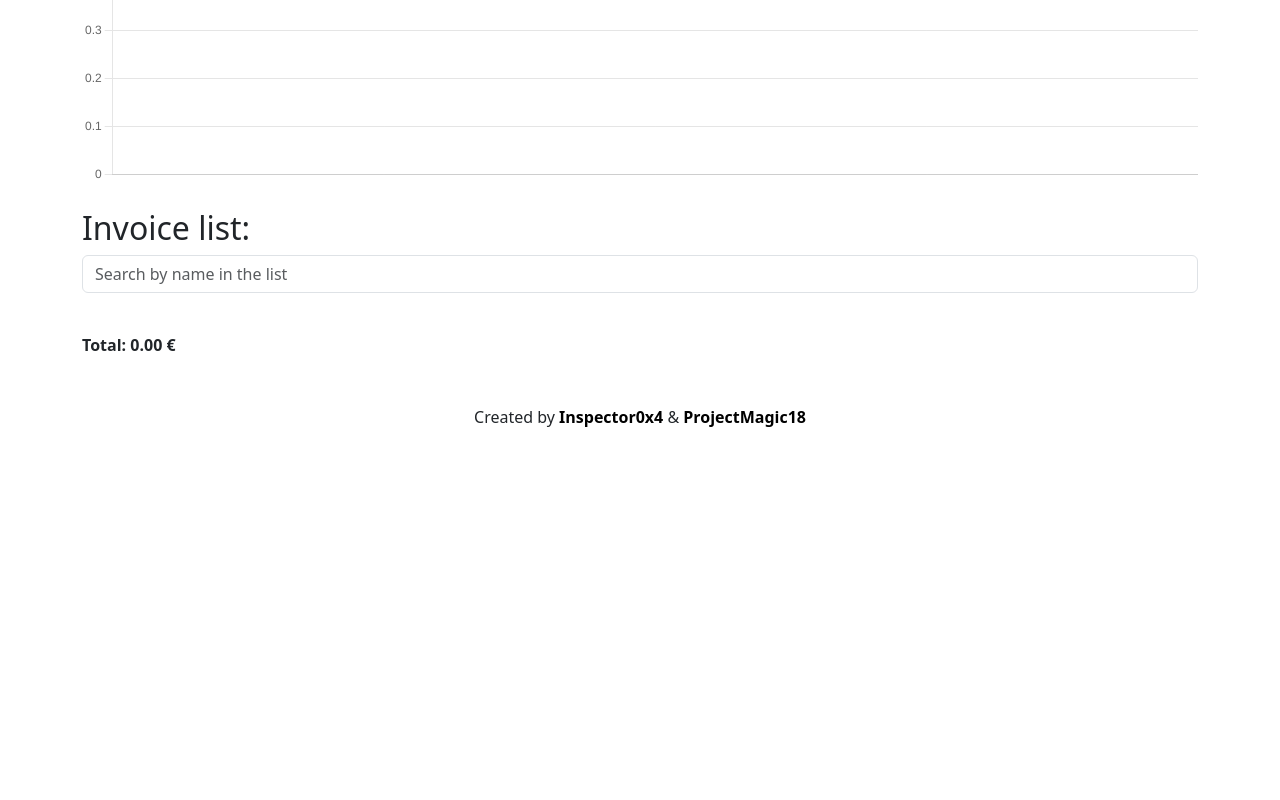
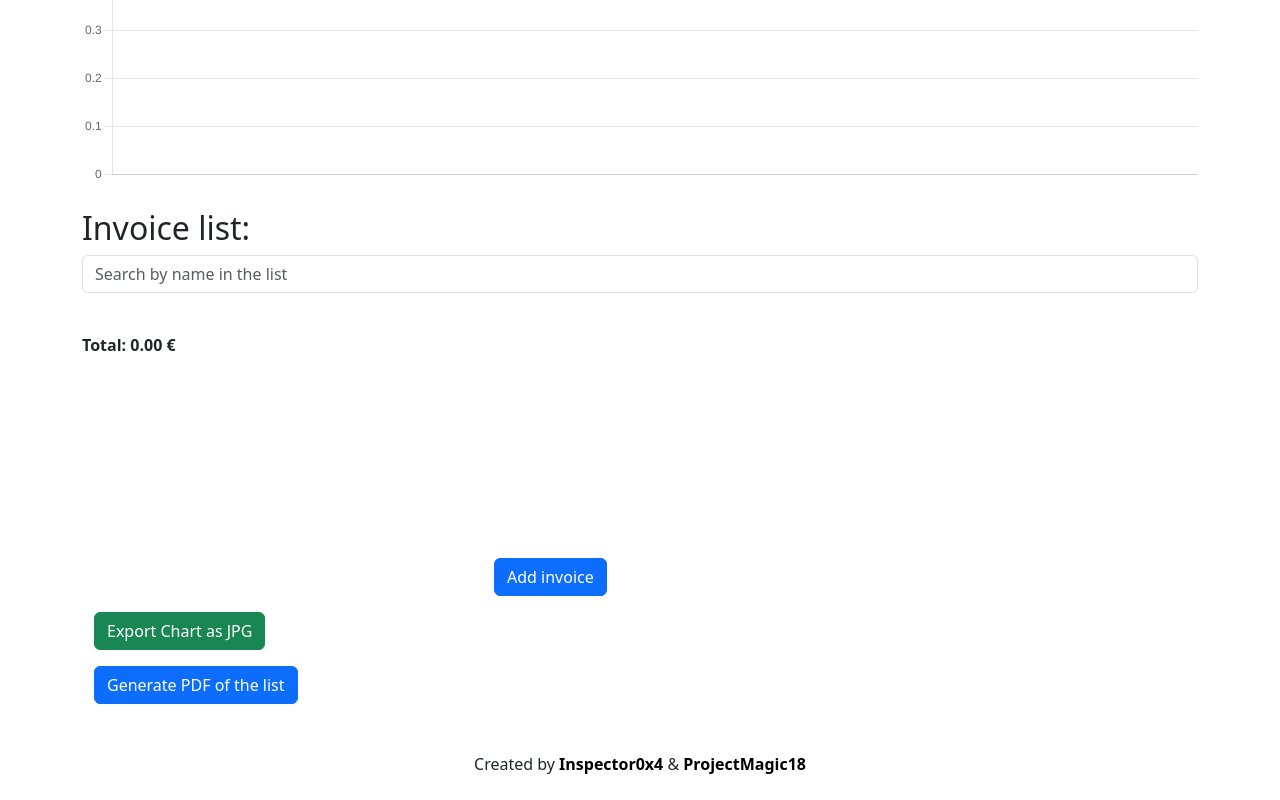
Before and after one commit to Inspector0x4/Money-Graph, a Next.js app: page / in a window 1280 px wide. Shown: the part 749-1549 px from the top of the page. Before the commit the page ends 1202 px from the top, so only its background shows below. Built offline with nearby package versions, Linux system fonts and the light colour scheme.

Commit message:
Build 7
- PDF, IMG

```diff
--- a/app/page.tsx
+++ b/app/page.tsx
@@ -8,6 +8,9 @@ import Modal from 'react-bootstrap/Modal';
 import Button from 'react-bootstrap/Button';
 import { ChartConfiguration } from 'chart.js';
 import { Nav, Navbar } from 'react-bootstrap';
+import jsPDF from 'jspdf';
+
+
 const Home = () => {
 
   const [name, setName] = useState('');
@@ -151,6 +154,65 @@ const Home = () => {
     setShowNavCollapse(!showNavCollapse);
   };
 
+
+
+  const exportChartAsJPG = () => {
+    const priceChartElement = document.getElementById('priceChart') as HTMLCanvasElement;
+    if (priceChartElement) {
+      const image = priceChartElement.toDataURL('image/jpeg');
+      const a = document.createElement('a');
+      a.href = image;
+      a.download = 'chart.jpg';
+      a.click();
+    } else {
+      console.error("Element with ID 'priceChart' not found.");
+    }
+  };
+
+  const generatePDF = () => {
+    const doc = new jsPDF();
+
+
+    doc.setFontSize(20);
+    doc.setTextColor(0, 0, 0);
+    doc.text('Liste des Factures', 105, 15, null, null, 'center');
+
+
+    doc.setFontSize(12);
+
+    doc.text('Name', 30, 35);
+    doc.text('Price', 110, 35);
+    doc.text('Date', 160, 35);
+
+
+
+    const startY = 45;
+    const lineHeight = 12;
+    doc.setFontSize(12);
+
+    currentInvoices.forEach((invoice, index) => {
+      const y = startY + index * lineHeight;
+      doc.text(`${invoice.name}`, 30, y);
+      doc.text(`${invoice.price} €`, 110, y);
+      doc.text(`${invoice.date.toLocaleDateString('fr-FR')}`, 160, y);
+    });
+
+    // Footer
+    const totalPages = doc.internal.getNumberOfPages();
+    for (let i = 1; i <= totalPages; i++) {
+      doc.setPage(i);
+      doc.setFontSize(10);
+      doc.setTextColor(100, 100, 100);
+      doc.text(`Page ${i} de ${totalPages}`, 10, 290);
+      doc.setTextColor(0, 0, 0);
+      doc.text(`Generated by: ${window.location.href}`, 100, 290, null, null, 'center');
+    }
+
+
+    doc.save('liste_des_factures.pdf');
+  };
+
+
   return (
     <Layout>
   <div className="container">
@@ -166,7 +228,6 @@ const Home = () => {
   </Navbar.Collapse>
 </Navbar>
 </div>
-
 
       <div className="container mt-5">
         <h1 className="mb-4">Invoice registration</h1>
@@ -249,6 +310,25 @@ const Home = () => {
           </div>
         </div>
 
+
+
+        <div className="container mt-3">
+      <canvas id="priceChart" width="400" height="200"></canvas>
+      <button className="btn btn-primary mt-3" onClick={handleAddInvoice}>
+        Add invoice
+      </button>
+      <br></br>
+      <button className="btn btn-success mt-3" onClick={exportChartAsJPG}>
+        Export Chart as JPG
+      </button>
+      <br></br>
+      <button className="btn btn-primary mt-3" onClick={generatePDF}>
+      Generate PDF of the list
+    </button>
+    </div>
+
+
+
         {/* Footer */}
         <footer className="mt-5 text-center">
           Created by <strong><a href='https://github.com/Inspector0x4' style={{ textDecoration: 'none', color: 'black' }}>Inspector0x4</a></strong> & <strong><a href='https://github.com/ProjectMagic18' style={{ textDecoration: 'none', color: 'black' }}>ProjectMagic18</a></strong>
--- a/package.json
+++ b/package.json
@@ -19,6 +19,7 @@
     "eslint-config-next": "13.4.16",
     "install": "^0.13.0",
     "js-cookie": "^3.0.5",
+    "jspdf": "^2.5.1",
     "moment": "^2.29.4",
     "next": "13.5.6",
     "npm": "^9.8.1",
```
Also changed, not shown: 1 other file (tests, documents, lock files or other folders).
